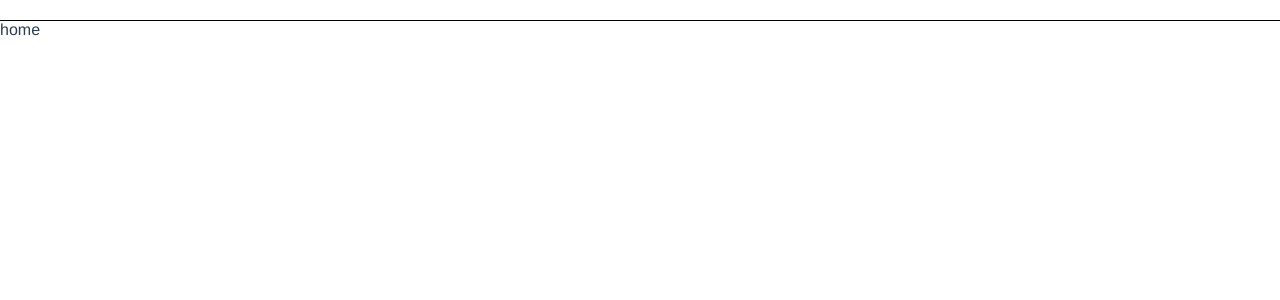
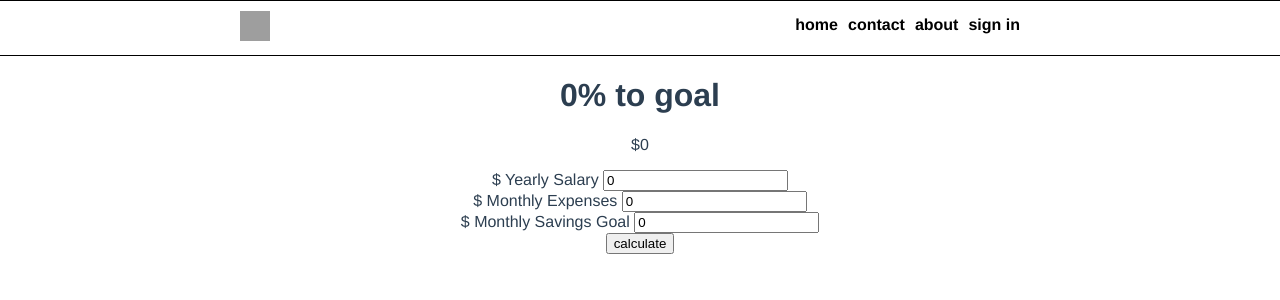
Before and after one commit to danielrussellLA/dand, a Vue app: page /#/ in a window 1280 px wide. Shown: the top 300 px of the page. Built offline with nearby package versions, Linux system fonts and the light colour scheme; grey boxes are pictures that could not be loaded.

Commit message:
working on it

```diff
--- a/package.json
+++ b/package.json
@@ -12,6 +12,7 @@
   "dependencies": {
     "body-parser": "^1.18.2",
     "http": "0.0.0",
+    "moment": "^2.19.1",
     "morgan": "^1.9.0",
     "path": "^0.12.7",
     "vue": "^2.5.2",
@@ -36,6 +37,7 @@
     "friendly-errors-webpack-plugin": "^1.6.1",
     "html-webpack-plugin": "^2.30.1",
     "http-proxy-middleware": "^0.17.3",
+    "json-loader": "^0.5.7",
     "opn": "^5.1.0",
     "optimize-css-assets-webpack-plugin": "^3.2.0",
     "ora": "^1.2.0",
--- /dev/null
+++ b/schema/Article.json
@@ -0,0 +1,37 @@
+{
+    "contentType": "Article",
+    "navbar": {
+        "logo": "https://vignette.wikia.nocookie.net/narutofanon/images/c/cc/Fdl-logo.svg/revision/latest?cb=20130812063152",
+        "links": [{
+                "name": "home",
+                "path": "/"
+            },
+            {
+                "name": "contact",
+                "path": "/contact"
+            },
+            {
+                "name": "about",
+                "path": "/about"
+            }
+        ]
+    },
+    "article": {
+        "title": "Title",
+        "content": [{
+                "sectionTitle": "Section 1 title",
+                "body": "Lorem ipsum dolor sit amet, consectetur adipisicing elit, sed do eiusmod tempor incididunt ut labore et dolore magna aliqua. Ut enim ad minim veniam, quis nostrud exercitation ullamco laboris nisi ut aliquip ex ea commodo consequat. Duis aute irure dolor in reprehenderit in voluptate velit esse cillum dolore eu fugiat nulla pariatur. Excepteur sint occaecat cupidatat non proident, sunt in culpa qui officia deserunt mollit anim id est laborum.",
+                "image": "https://www.seabourn.com/images/miscellaneous/Seabourn_Encore_v2_170112.jpg"
+            },
+            {
+                "sectionTitle": "Section 2 title",
+                "body": "Lorem ipsum dolor sit amet, consectetur adipisicing elit, sed do eiusmod tempor incididunt ut labore et dolore magna aliqua. Ut enim ad minim veniam, quis nostrud exercitation ullamco laboris nisi ut aliquip ex ea commodo consequat. Duis aute irure dolor in reprehenderit in voluptate velit esse cillum dolore eu fugiat nulla pariatur. Excepteur sint occaecat cupidatat non proident, sunt in culpa qui officia deserunt mollit anim id est laborum.",
+                "image": "https://www.princess.com/images/careers/shipboard-cruise-jobs/Shipboard-Onboard-Depts.jpg"
+            },
+            {
+                "sectionTitle": "Section 3 title",
+                "body": "Lorem ipsum dolor sit amet, consectetur adipisicing elit, sed do eiusmod tempor incididunt ut labore et dolore magna aliqua. Ut enim ad minim veniam, quis nostrud exercitation ullamco laboris nisi ut aliquip ex ea commodo consequat. Duis aute irure dolor in reprehenderit in voluptate velit esse cillum dolore eu fugiat nulla pariatur. Excepteur sint occaecat cupidatat non proident, sunt in culpa qui officia deserunt mollit anim id est laborum.",
+                "image": "http://www.healthytravelblog.com/wp-content/uploads/2015/09/courtesy-of-travelbookers.co_.jpg"
+            }]
+    }
+}
--- /dev/null
+++ b/schema/BudgetCalculator.json
@@ -0,0 +1,23 @@
+{
+    "contentType": "BudgetCalculator",
+    "navbar": {
+        "logo": "https://maxcdn.icons8.com/Share/icon/Finance//usd1600.png",
+        "links": [{
+                "name": "home",
+                "path": "/"
+            },
+            {
+                "name": "contact",
+                "path": "/contact"
+            },
+            {
+                "name": "about",
+                "path": "/about"
+            },
+            {
+                "name": "sign in",
+                "path": "/signin"
+            }
+        ]
+    }
+}
--- a/src/App.vue
+++ b/src/App.vue
@@ -1,17 +1,17 @@
 <template>
 <div id="app">
-    <NavBar />
+    <!-- <NavBar /> -->
     <router-view/>
 </div>
 </template>
 
 <script>
-import NavBar from '@/components/shared/NavBar'
+// import NavBar from '@/components/shared/NavBar'
 
 export default {
     name: 'app',
     components: {
-        NavBar
+        // NavBar
     }
 }
 </script>
@@ -25,5 +25,7 @@ body {
     -webkit-font-smoothing: antialiased;
     -moz-osx-font-smoothing: grayscale;
     color: #2c3e50;
+    height: 100vh;
+    overflow: scroll;
 }
 </style>
--- a/src/components/Article.vue
+++ /dev/null
@@ -1,38 +0,0 @@
-<template>
-<div class="Article">
-    article
-</div>
-</template>
-
-<script>
-export default {
-    name: 'Article',
-    data() {
-        return {
-
-        }
-    }
-}
-</script>
-
-<!-- Add "scoped" attribute to limit CSS to this component only -->
-<style scoped>
-h1,
-h2 {
-    font-weight: normal;
-}
-
-ul {
-    list-style-type: none;
-    padding: 0;
-}
-
-li {
-    display: inline-block;
-    margin: 0 10px;
-}
-
-a {
-    color: #42b983;
-}
-</style>
--- /dev/null
+++ b/src/components/Article/Article.vue
@@ -0,0 +1,51 @@
+<template>
+<div class="article">
+    <NavBar />
+    <div class="wrapper">
+        <div class="content">
+            <h1>{{ title }}</h1>
+            <div v-for="item in content">
+                <img class="image" :src="item.image" />
+                <h2 class="section-title">{{ item.sectionTitle }}</h2>
+                <p class="section-body">{{ item.body }}</p>
+            </div>
+        </div>
+    </div>
+    <NavBar />
+</div>
+</template>
+
+<script>
+import NavBar from '../shared/NavBar';
+import data from '../../../schema/Article.json'
+
+export default {
+    name: 'Article',
+    components: {
+        NavBar
+    },
+    data() {
+        return {
+            title: data.article.title,
+            content: data.article.content
+        }
+    }
+}
+</script>
+
+<!-- Add "scoped" attribute to limit CSS to this component only -->
+<style scoped>
+    .article {
+        height: 100%;
+    }
+    .wrapper {
+        margin: 10px 10px 100px 10px;
+    }
+    .content {
+        max-width: 800px;
+        margin: auto;
+    }
+    .image {
+        width: 100%;
+    }
+</style>
--- /dev/null
+++ b/src/components/BudgetCalculator/BudgetCalculator.vue
@@ -0,0 +1,73 @@
+<template>
+<div class="budget-calculator">
+    <NavBar />
+    <div class="wrapper">
+        <div class='content'>
+            <h1>{{ calculatePercentToGoal() }}% to goal</h1>
+            <p>
+                ${{calculateDollarToGoal()}}
+            </p>
+            $ Yearly Salary <input type='text' v-model="salary" placeholder="salary"/><br />
+            $ Monthly Expenses <input type='text' v-model="expenses" placeholder="expenses"/><br />
+            $ Monthly Savings Goal <input type='text' v-model="goal" placeholder="goal"/><br />
+
+            <button class="calculate">calculate</button>
+        </div>
+    </div>
+</div>
+</template>
+
+<script>
+import NavBar from '../shared/NavBar';
+import moment from 'moment';
+
+// TODO: port this data in from vuex store
+import data from '../../../schema/BudgetCalculator.json'
+
+// step 1: ask them how much their yealry salary is
+// step 2: calculate tax rate
+// step 3: ask to enter their monthly expenses
+// step 4: show % to goal and dollar to goal
+
+export default {
+    name: 'BudgetCalcuator',
+    components: {
+        NavBar
+    },
+    data() {
+        return {
+            salary: 0,
+            expenses: 0,
+            goal: 0
+        }
+    },
+    methods: {
+        calculatePercentToGoal() {
+            let result = Math.round((((this.salary / 12 - (this.salary / 12 * (33/100))) - this.expenses) / this.goal) * 100)
+            return parseInt(result) || 0
+        },
+        calculateDollarToGoal() {
+            let result = Math.round(this.goal - ((this.salary / 12 - (this.salary / 12 * (33/100))) - this.expenses))
+            return result > 0 ? result : 0
+        }
+    }
+}
+</script>
+
+<!-- Add "scoped" attribute to limit CSS to this component only -->
+<style scoped>
+    .budget-calculator {
+        height: 100%;
+    }
+    .wrapper {
+        margin: 10px 10px 100px 10px;
+    }
+    .content {
+        max-width: 800px;
+        margin: auto;
+        text-align: center;
+    }
+    .image {
+        width: 100%;
+    }
+</style>
--- a/src/components/Home.vue
+++ b/src/components/Home.vue
@@ -1,15 +1,24 @@
 <template>
 <div class="home">
-    home
+    <component :is="contentType" />
 </div>
 </template>
 
 <script>
+import BudgetCalculator from './BudgetCalculator/BudgetCalculator'
+import Article from './Article/Article'
+
+import data from '../../schema/BudgetCalculator.json'
+console.log(data);
 export default {
     name: 'Home',
+    components: {
+        BudgetCalculator,
+        Article
+    },
     data() {
         return {
-
+            contentType: data.contentType.trim()
         }
     }
 }
--- a/src/components/shared/NavBar.vue
+++ b/src/components/shared/NavBar.vue
@@ -1,17 +1,24 @@
 <template>
 <div class="navbar">
-    <div class="logo">
-
+    <div class="content">
+        <div class="logo">
+            <img :src="logo" />
+        </div>
+        <div class="links">
+            <router-link v-for="link in links" :key="link.path" :to="link.path" active-class="active" exact>{{ link.name }}</router-link>
+        </div>
     </div>
 </div>
 </template>
 
 <script>
+import data from '../../../schema/BudgetCalculator.json'
 export default {
     name: 'NavBar',
     data() {
         return {
-
+            logo: data.navbar.logo,
+            links: data.navbar.links
         }
     }
 }
@@ -21,6 +28,29 @@ export default {
 <style scoped>
 .navbar {
     border-bottom: 1px solid black;
+    border-top: 1px solid black;
     padding: 10px;
+    position: relative;
+}
+.content {
+    max-width: 800px;
+    margin: auto;
+    position: relative;
+}
+.logo img {
+    height: 30px;
+    width: 30px;
+}
+.links {
+    position: absolute;
+    right: 15px;
+    top: 50%;
+    margin-top: -12px;
+}
+.links a {
+    margin: 5px;
+    text-decoration: none;
+    color: #000;
+    font-weight: bold;
 }
 </style>
--- a/src/router/index.js
+++ b/src/router/index.js
@@ -1,7 +1,7 @@
 import Vue from 'vue'
 import Router from 'vue-router'
 import Home from '@/components/Home'
-import Article from '@/components/Article'
+import Article from '@/components/Article/Article'
 
 Vue.use(Router)
 
@@ -13,7 +13,7 @@ export default new Router({
             component: Home
         },
         {
-            path: '/:article',
+            path: '/article/:title?', // add an optional title for specific article content
             name: 'article',
             component: Article
         },
```
Also changed, not shown: 1 other file (tests, documents, lock files or other folders).
